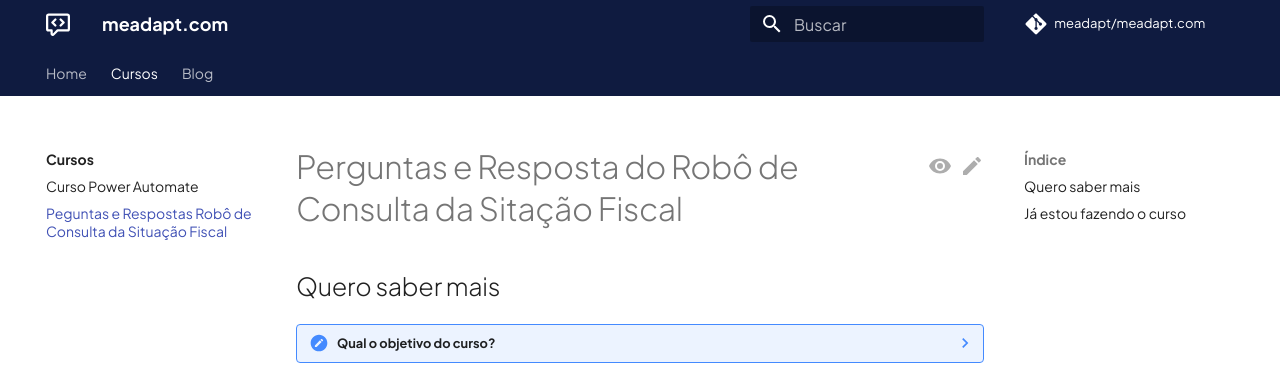
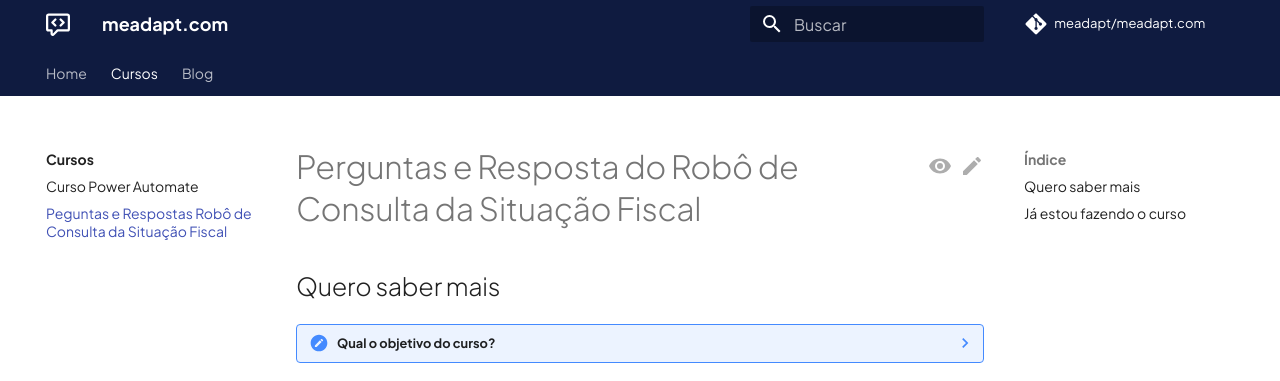
Before and after one commit to meadapt/meadapt.com, an MkDocs documentation site: the page built from docs/courses/robo_situacao_fiscal.md, in a window 1280 px wide and 900 px high. Shown: the top 381 px of the window. Built offline with MkDocs 1.6.1 and Material for MkDocs 9.7.7, drawn with Linux system fonts in a browser that asks for light colours; comment, search, counter and statistics services are not loaded.

Commit message:
Fix typo in robo_situacao_fiscal.md

```diff
--- a/docs/courses/robo_situacao_fiscal.md
+++ b/docs/courses/robo_situacao_fiscal.md
@@ -4,7 +4,7 @@ hide:
 comments: true
 ---
 
-# Perguntas e Resposta do Robô de Consulta da Sitação Fiscal
+# Perguntas e Resposta do Robô de Consulta da Situação Fiscal
 
 ## Quero saber mais
 
```
